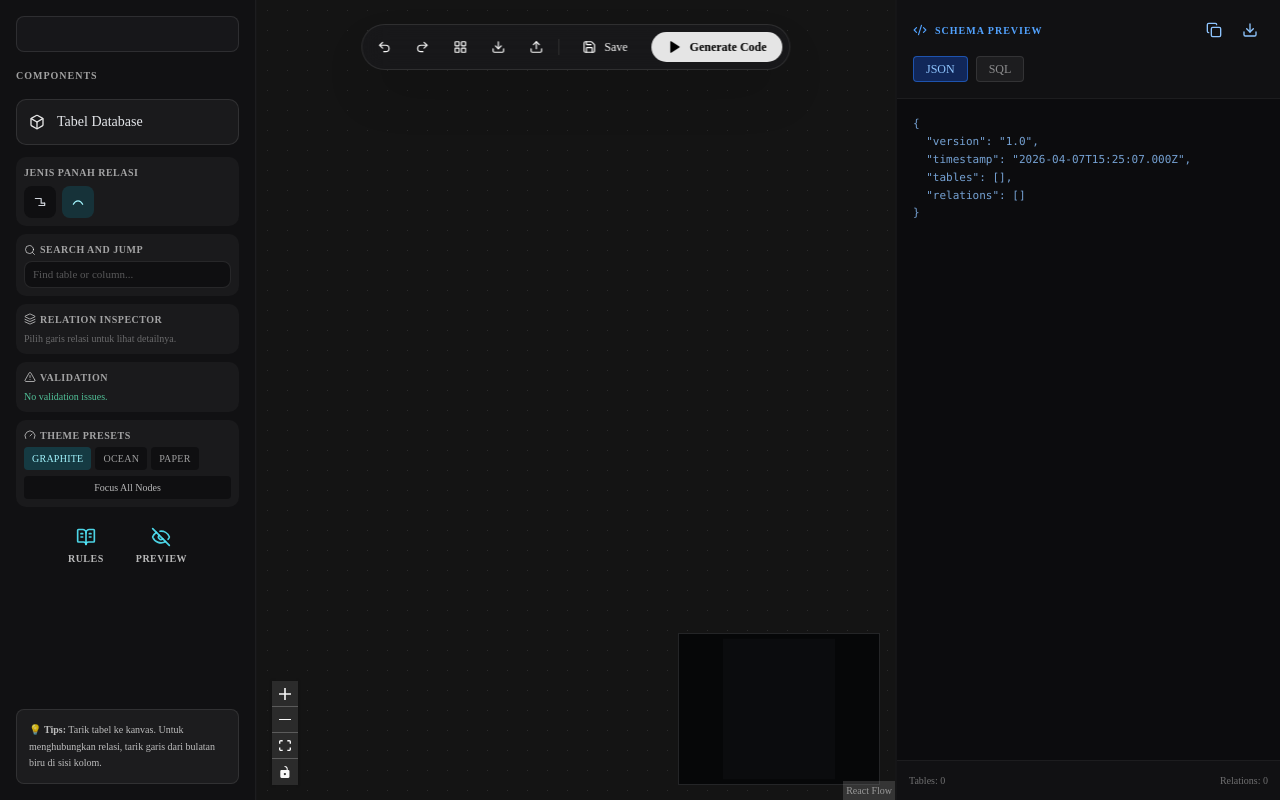
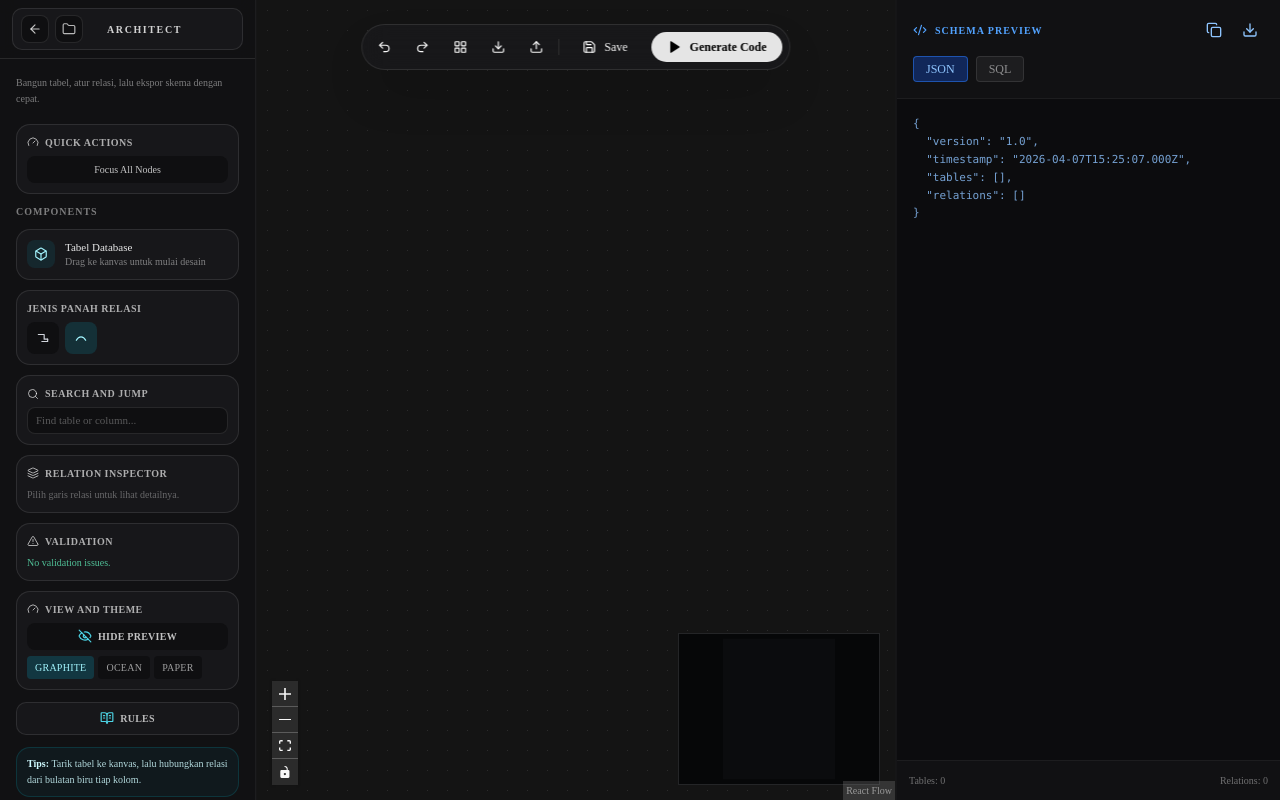
Before and after one commit to Aepra/aepra-forge, a Next.js app in the folder apps/frontend/: page /architect in a window 1280 px wide. Built offline with nearby package versions, Linux system fonts and the light colour scheme.

Commit message:
feat(architect): improve sidebar UX with minimal scroll style, top nav (back/folder), and professional section order

```diff
--- a/apps/frontend/src/features/architect/components/ui/Sidebar.tsx
+++ b/apps/frontend/src/features/architect/components/ui/Sidebar.tsx
@@ -1,15 +1,17 @@
 "use client";
 
 import React from "react";
+import { useRouter } from "next/navigation";
 import {
   AlertTriangle,
+  ArrowLeft,
   BookOpenText,
   Box,
   CheckCircle2,
   Eye,
   EyeOff,
+  Folder,
   Gauge,
-  MoveRight,
   Layers,
   Palette,
   Search,
@@ -37,6 +39,7 @@ export const Sidebar = ({
   isPreviewVisible,
   onTogglePreview,
 }: SidebarProps) => {
+  const router = useRouter();
   const { setEdges, setCenter, fitView } = useReactFlow();
   const nodes = useNodes();
   const edges = useEdges();
@@ -240,27 +243,86 @@ export const Sidebar = ({
     setCenter(x, y, { zoom: 1.1, duration: 280 });
   };
 
+  const onGoBack = () => {
+    if (window.history.length > 1) {
+      router.back();
+      return;
+    }
+
+    router.push("/");
+  };
+
+  const sectionClassName = "mt-2 rounded-xl border border-white/10 bg-[#17171a] p-2.5";
+  const sectionLabelClassName =
+    "mb-1.5 flex items-center gap-1.5 text-[10px] font-semibold uppercase tracking-wider text-white/65";
+
   return (
-    <aside className="w-64 border-r border-white/5 bg-[#111113] flex flex-col p-4">
-      <div className="mb-4 h-9 rounded-md border border-white/10 bg-[#17171a]" />
+    <aside className="w-64 h-full shrink-0 border-r border-white/5 bg-[#111113] flex flex-col">
+      <div className="sticky top-0 z-20 border-b border-white/10 bg-[#121214]/95 px-3 py-2 backdrop-blur">
+        <div className="flex items-center justify-between rounded-lg border border-white/10 bg-[#17171a] px-2 py-1.5">
+          <div className="flex items-center gap-1.5">
+            <button
+              type="button"
+              onClick={onGoBack}
+              className="inline-flex h-7 w-7 items-center justify-center rounded-md border border-white/10 bg-[#0f0f11] text-white/75 transition-colors hover:border-cyan-300/40 hover:text-cyan-200"
+              aria-label="Kembali ke halaman sebelumnya"
+              title="Back"
+            >
+              <ArrowLeft className="h-3.5 w-3.5" />
+            </button>
 
-      <div className="mb-6">
-        <span className="text-[10px] font-bold uppercase tracking-widest text-muted-foreground block mb-4">
+            <button
+              type="button"
+              className="inline-flex h-7 w-7 items-center justify-center rounded-md border border-white/10 bg-[#0f0f11] text-white/70"
+              aria-label="Folder"
+              title="Folder"
+            >
+              <Folder className="h-3.5 w-3.5" />
+            </button>
+          </div>
+          <span className="text-[10px] font-semibold uppercase tracking-[0.16em] text-white/80">Architect</span>
+          <span className="h-7 w-7" aria-hidden="true" />
+        </div>
+      </div>
+
+      <div className="flex-1 min-h-0 overflow-y-auto overscroll-contain p-4 [scrollbar-width:thin] [scrollbar-color:rgba(255,255,255,0.2)_transparent] [&::-webkit-scrollbar]:w-1 [&::-webkit-scrollbar-track]:bg-transparent [&::-webkit-scrollbar-thumb]:rounded-full [&::-webkit-scrollbar-thumb]:bg-white/20 hover:[&::-webkit-scrollbar-thumb]:bg-white/30">
+        <p className="mb-4 text-[10px] leading-relaxed text-white/45">Bangun tabel, atur relasi, lalu ekspor skema dengan cepat.</p>
+
+        <div className="space-y-2.5">
+        <div className={sectionClassName}>
+          <label className={sectionLabelClassName}>
+            <Gauge className="h-3 w-3" /> Quick Actions
+          </label>
+          <button
+            type="button"
+            onClick={() => fitView({ padding: 0.2, duration: 300 })}
+            className="w-full rounded-md bg-[#0f0f11] px-2 py-1.5 text-[10px] text-white/75 transition-colors hover:bg-white/5"
+          >
+            Focus All Nodes
+          </button>
+        </div>
+
+        <span className="text-[10px] font-bold uppercase tracking-widest text-white/45 block">
           Components
         </span>
 
         {/* --- KOMPONEN TABEL SAJA --- */}
         <div
-          className="flex items-center gap-3 p-3 rounded-lg bg-[#1a1a1c] border border-white/10 cursor-grab active:cursor-grabbing hover:border-primary transition-all text-sm group mb-3"
+          className="flex items-center gap-2.5 rounded-xl border border-white/10 bg-[#17171a] px-2.5 py-2.5 text-sm transition-all hover:border-cyan-300/35 group cursor-grab active:cursor-grabbing"
           onDragStart={(event) => onDragStart(event, "tableErd")}
           draggable
         >
-          <Box className="w-4 h-4 text-primary group-hover:scale-110 transition-transform" />
-          <span className="text-gray-200">Tabel Database</span>
+          <div className="grid h-7 w-7 place-items-center rounded-md bg-cyan-500/10 text-cyan-200">
+            <Box className="h-3.5 w-3.5 group-hover:scale-110 transition-transform" />
+          </div>
+          <div>
+            <p className="text-[11px] font-medium text-white/90">Tabel Database</p>
+            <p className="text-[10px] text-white/45">Drag ke kanvas untuk mulai desain</p>
+          </div>
         </div>
 
-        <div className="rounded-lg bg-[#1a1a1c] p-2">
-          <label className="text-[10px] font-semibold uppercase tracking-wider text-white/60 block mb-1.5">
+        <div className={sectionClassName}>
+          <label className={sectionLabelClassName}>
             Jenis Panah Relasi
           </label>
           <div className="flex items-center gap-1.5">
@@ -353,8 +415,8 @@ export const Sidebar = ({
           </div>
         </div>
 
-        <div className="mt-2 rounded-lg bg-[#1a1a1c] p-2">
-          <label className="mb-1 flex items-center gap-1 text-[10px] font-semibold uppercase tracking-wider text-white/60">
+        <div className={sectionClassName}>
+          <label className={sectionLabelClassName}>
             <Search className="h-3 w-3" /> Search and Jump
           </label>
           <input
@@ -383,8 +445,8 @@ export const Sidebar = ({
           )}
         </div>
 
-        <div className="mt-2 rounded-lg bg-[#1a1a1c] p-2">
-          <label className="mb-1 flex items-center gap-1 text-[10px] font-semibold uppercase tracking-wider text-white/60">
+        <div className={sectionClassName}>
+          <label className={sectionLabelClassName}>
             <Layers className="h-3 w-3" /> Relation Inspector
           </label>
           {selectedEdge ? (
@@ -412,8 +474,8 @@ export const Sidebar = ({
           )}
         </div>
 
-        <div className="mt-2 rounded-lg bg-[#1a1a1c] p-2">
-          <label className="mb-1 flex items-center gap-1 text-[10px] font-semibold uppercase tracking-wider text-white/60">
+        <div className={sectionClassName}>
+          <label className={sectionLabelClassName}>
             <AlertTriangle className="h-3 w-3" /> Validation
           </label>
           {validationItems.length > 0 ? (
@@ -429,10 +491,23 @@ export const Sidebar = ({
           )}
         </div>
 
-        <div className="mt-2 rounded-lg bg-[#1a1a1c] p-2">
-          <label className="mb-1 flex items-center gap-1 text-[10px] font-semibold uppercase tracking-wider text-white/60">
-            <Gauge className="h-3 w-3" /> Theme Presets
+        <div className={sectionClassName}>
+          <label className={sectionLabelClassName}>
+            <Gauge className="h-3 w-3" /> View and Theme
           </label>
+          <button
+            type="button"
+            onClick={onTogglePreview}
+            className="mb-1.5 flex w-full items-center justify-center gap-1.5 rounded-md bg-[#0f0f11] px-2 py-1.5 text-[10px] font-semibold uppercase tracking-wide text-white/75 transition-colors hover:bg-white/5"
+            aria-label={isPreviewVisible ? "Sembunyikan preview" : "Tampilkan preview"}
+          >
+            {isPreviewVisible ? (
+              <EyeOff className="h-3.5 w-3.5 text-cyan-300/90" />
+            ) : (
+              <Eye className="h-3.5 w-3.5 text-cyan-300/90" />
+            )}
+            <span>{isPreviewVisible ? "Hide Preview" : "Show Preview"}</span>
+          </button>
           <div className="flex gap-1">
             {(["graphite", "ocean", "paper"] as ArchitectTheme[]).map((themeItem) => (
               <button
@@ -449,46 +524,24 @@ export const Sidebar = ({
               </button>
             ))}
           </div>
+        </div>
+
+        <div className="mt-3">
           <button
             type="button"
-            onClick={() => fitView({ padding: 0.2, duration: 300 })}
-            className="mt-1.5 w-full rounded bg-[#0f0f11] px-2 py-1 text-[10px] text-white/70 hover:bg-white/5"
+            onClick={() => setIsRulesOpen(true)}
+            className="group flex w-full items-center justify-center gap-1.5 rounded-lg border border-white/10 bg-[#17171a] px-2 py-2 text-[10px] font-semibold uppercase tracking-wide text-white/70 transition-colors hover:border-cyan-300/35 hover:text-cyan-200"
+            aria-label="Buka aturan relasi"
           >
-            Focus All Nodes
+            <BookOpenText className="h-3.5 w-3.5 text-cyan-300/90 group-hover:text-cyan-200" />
+            <span>Rules</span>
           </button>
         </div>
 
-        <div className="mt-3 flex items-center justify-center gap-2">
-          <button
-            type="button"
-            onClick={() => setIsRulesOpen(true)}
-            className="group flex flex-col items-center gap-1 rounded-lg px-3 py-2 text-white/70 transition-colors hover:bg-white/5 hover:text-cyan-200"
-            aria-label="Buka aturan relasi"
-          >
-            <BookOpenText className="h-5 w-5 text-cyan-300/90 group-hover:text-cyan-200" />
-            <span className="text-[10px] font-semibold uppercase tracking-wider">Rules</span>
-          </button>
-
-          <button
-            type="button"
-            onClick={onTogglePreview}
-            className="group flex flex-col items-center gap-1 rounded-lg px-3 py-2 text-white/70 transition-colors hover:bg-white/5 hover:text-cyan-200"
-            aria-label={isPreviewVisible ? "Sembunyikan preview" : "Tampilkan preview"}
-          >
-            {isPreviewVisible ? (
-              <EyeOff className="h-5 w-5 text-cyan-300/90 group-hover:text-cyan-200" />
-            ) : (
-              <Eye className="h-5 w-5 text-cyan-300/90 group-hover:text-cyan-200" />
-            )}
-            <span className="text-[10px] font-semibold uppercase tracking-wider">Preview</span>
-          </button>
+        <div className="mt-3 rounded-xl border border-cyan-400/15 bg-cyan-500/5 px-2.5 py-2 text-[10px] leading-relaxed text-cyan-100/85">
+          <p><span className="font-semibold text-cyan-100">Tips:</span> Tarik tabel ke kanvas, lalu hubungkan relasi dari bulatan biru tiap kolom.</p>
         </div>
       </div>
-
-      <div className="mt-auto p-3 bg-primary/5 border border-primary/10 rounded-md">
-        <p className="text-[10px] text-primary/80 leading-relaxed">
-          💡 <b>Tips:</b> Tarik tabel ke kanvas. Untuk menghubungkan relasi, tarik garis dari bulatan biru di sisi kolom.
-        </p>
       </div>
 
       {isRulesOpen && (
```
